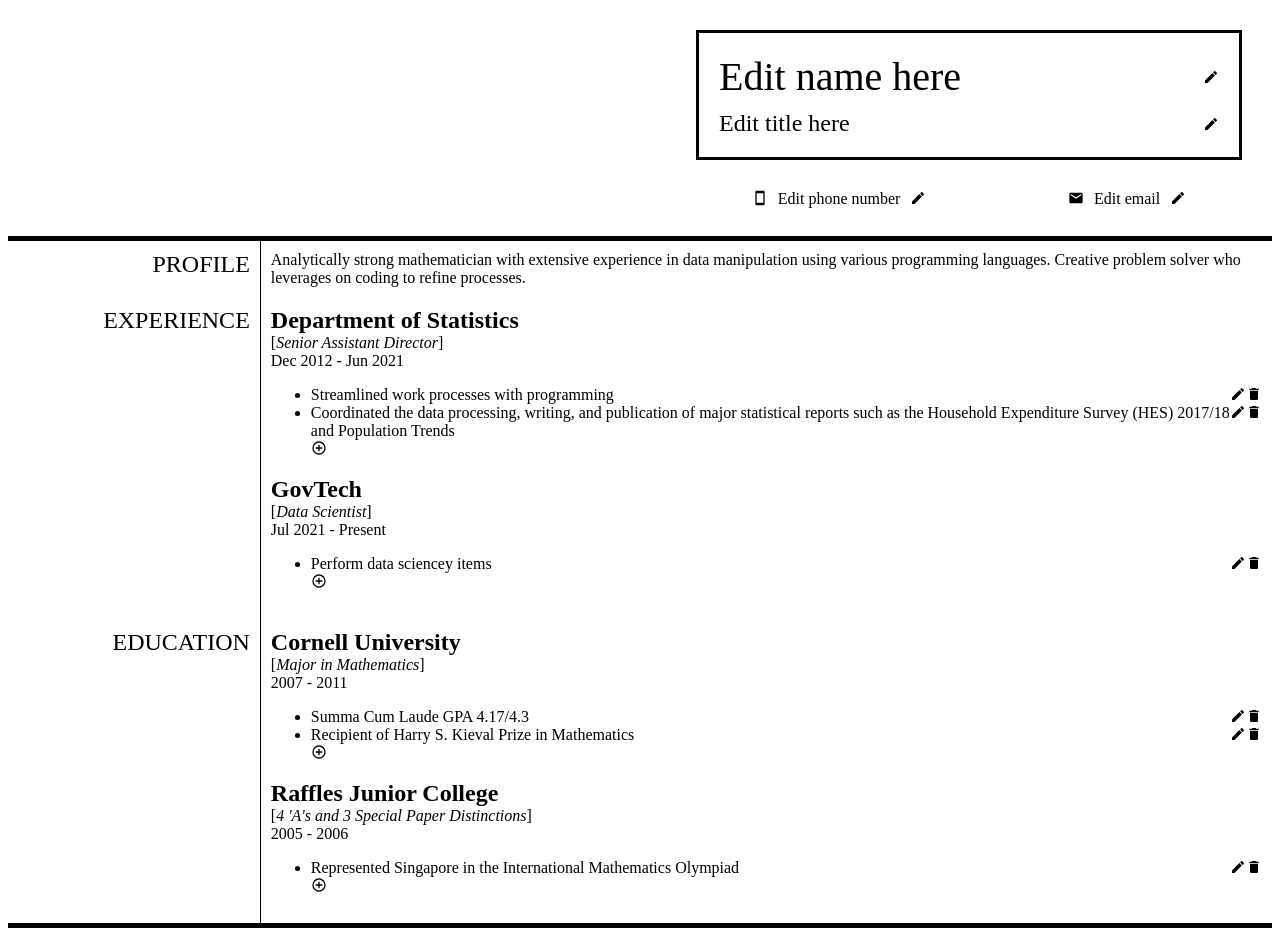
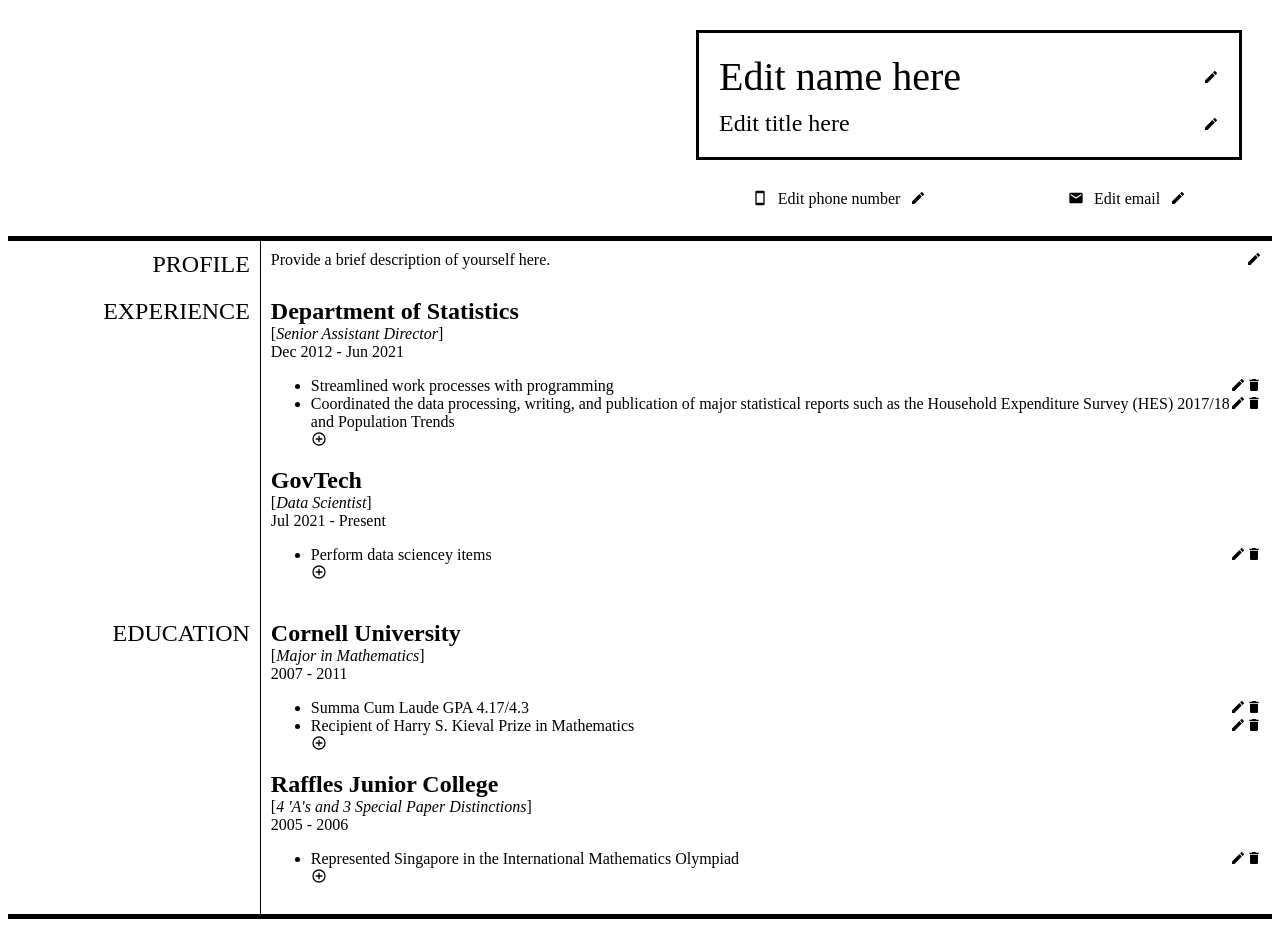
Before and after one commit to Houndoom/odin-cv-project, a React (Create React App) app: page / in a window 1280 px wide. Built offline with nearby package versions, Linux system fonts and the light colour scheme.

Commit message:
Add edit function for profile

```diff
--- a/src/App.css
+++ b/src/App.css
@@ -3,6 +3,7 @@
   --medium: 1.5rem;
   --small: 1rem;
   --medium-space: 10px;
+  --large-space: 30px;
   min-width: 900px;
 }
 
@@ -13,8 +14,8 @@
   grid-template-columns: auto auto;
   grid-template-rows: auto auto;
   justify-content: end;
-  gap: 30px;
-  margin: 30px;
+  gap: var(--large-space);
+  margin: var(--large-space);
 }
 
 .header-top {
@@ -68,6 +69,12 @@
   justify-self: end;
 }
 
+.profile-text {
+  display: grid;
+  grid-template-columns: 1fr auto;
+  gap: var(--large-space);
+}
+
 .content {
   padding: var(--medium-space);
 }
--- a/src/components/Profile.js
+++ b/src/components/Profile.js
@@ -1,10 +1,26 @@
+import { editableInputTypes } from '@testing-library/user-event/dist/utils';
 import React, { Component } from 'react';
+import EditableField from './EditableField';
+import EditIcon from './EditIcon';
 
 class Profile extends Component {
+  constructor() {
+    super();
+
+    this.state = {
+      profile: {
+        text: 'Provide a brief description of yourself here.',
+        edit: false
+      }
+    };
+  }
+
   render () {
+    const { profile } = this.state;
     return (
       <div className='profile-text'>
-        Analytically strong mathematician with extensive experience in data manipulation using various programming languages. Creative problem solver who leverages on coding to refine processes.
+        <EditableField edit={profile.edit} for='profile' this={this} name='profile' value={profile.text} />
+        <EditIcon edit={profile.edit} for='profile' this={this} />
       </div>
     );
   }
```
